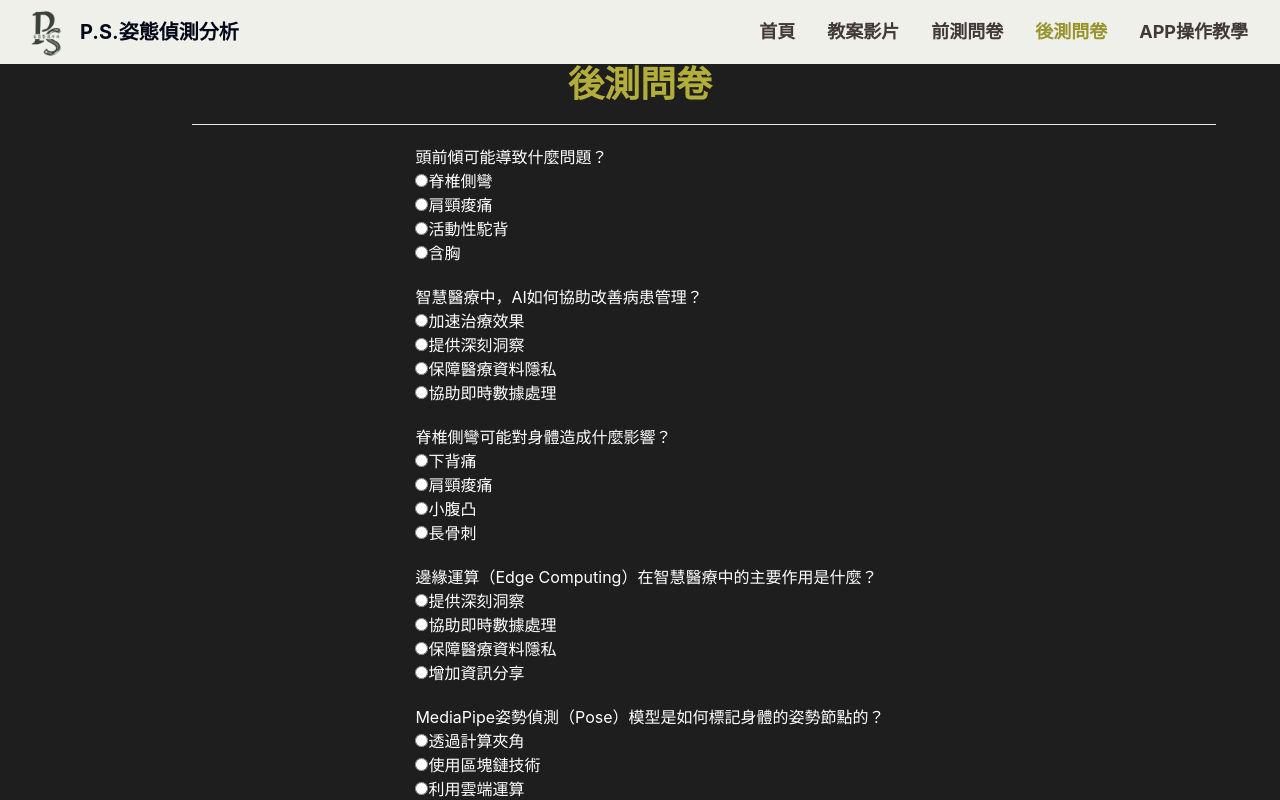
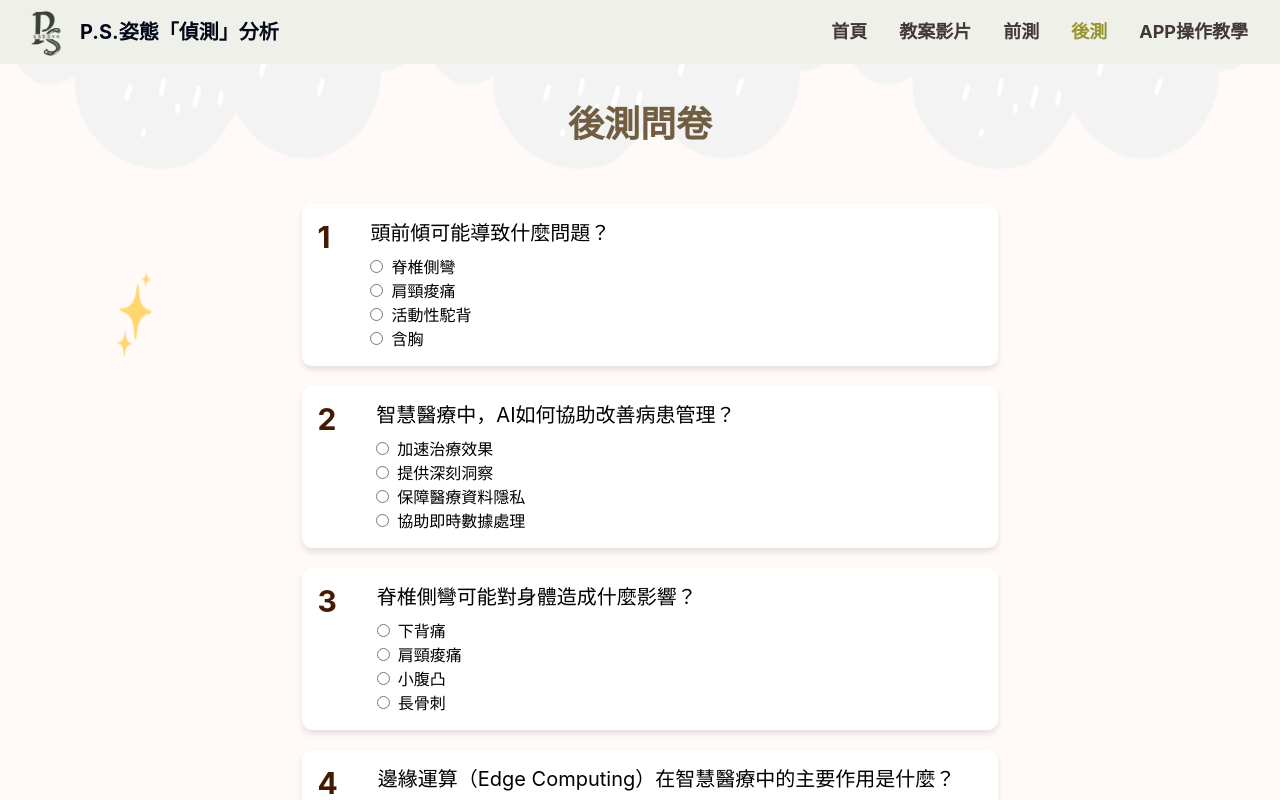
Before and after one commit to jiweihong0/form, a React (Vite) app: page /page2 in a window 1280 px wide. Shown: the top 800 px of the page. Built offline with nearby package versions, Linux system fonts and the light colour scheme.

Commit message:
fix: exam type

```diff
--- a/index.html
+++ b/index.html
@@ -3,9 +3,9 @@
   <head>
     <meta charset="UTF-8" />
     <link rel="icon" type="image/svg+xml" href="/src/assets/Logo.png" />
-    <meta name="description" content="P.S.姿態整復分析" />
+    <meta name="description" content="P.S.姿態「偵測」分析" />
     <meta name="viewport" content="width=device-width, initial-scale=1.0" />
-    <title>P.S.姿態整復分析</title>
+    <title>P.S.姿態「偵測」分析</title>
     <style>
       body {
         font-family: -apple-system, BlinkMacSystemFont, 'Segoe UI', Roboto, Oxygen, Ubuntu, Cantarell, 'Open Sans', 'Helvetica Neue', sans-serif;
--- a/src/components/Header.jsx
+++ b/src/components/Header.jsx
@@ -19,7 +19,7 @@ export default function Header() {
         <div className=' top-0 bg-[#EFF0EA] w-screen h-16 flex justify-between items-center px-4  '>
             <div className='inline-flex items-center justify-center '>
                 <img src={Logo} alt='logo' className='w-16 h-16'/>
-                <div className='text-xl font-bold'>P.S.姿態偵測分析</div>
+                <div className='text-xl font-bold'>P.S.姿態「偵測」分析</div>
             </div>
             <DropdownMenu className='invisible md:visible' >
                 <DropdownMenuTrigger>
@@ -37,10 +37,10 @@ export default function Header() {
                         <Link to='/video' className='text-lg font-bold mx-4 hover:text-[#97932D] text-[#423838]'>教案影片</Link>
                     </DropdownMenuItem>
                     <DropdownMenuItem>
-                        <Link to='/page1' className='text-lg font-bold mx-4 hover:text-[#97932D] text-[#423838]'>前測問卷</Link>
+                        <Link to='/page1' className='text-lg font-bold mx-4 hover:text-[#97932D] text-[#423838]'>前測</Link>
                     </DropdownMenuItem>
                     <DropdownMenuItem>
-                        <Link to='/page2' className='text-lg font-bold mx-4 hover:text-[#97932D] text-[#423838]'>後測問卷</Link>
+                        <Link to='/page2' className='text-lg font-bold mx-4 hover:text-[#97932D] text-[#423838]'>後測</Link>
                     </DropdownMenuItem>
                     <DropdownMenuItem>
                         <Link to='/teach' className='text-lg font-bold mx-4 hover:text-[#97932D] text-[#423838]'>APP操作教學</Link>
@@ -53,9 +53,9 @@ export default function Header() {
                 <Link to='/video' className={location.pathname === '/video' ? activeStyle : style}>
                     教案影片</Link>
                 <Link to='/page1' className={location.pathname === '/page1' ? activeStyle : style}>
-                    前測問卷</Link>
+                    前測</Link>
                 <Link to='/page2' className={location.pathname === '/page2' ? activeStyle : style}>
-                    後測問卷</Link>
+                    後測</Link>
                 <Link to='/teach' className={location.pathname === '/teach' ? activeStyle : style}>
                     APP操作教學</Link>
             </div>
--- a/src/pages/main.jsx
+++ b/src/pages/main.jsx
@@ -1,14 +1,14 @@
 import Backimage from '../assets/backimage.png';
 export default function Main() {
     return (
-        <div className='w-screen h-screen bg-cover bg-center flex justify-center ' style={{backgroundImage: `url(${Backimage})`}}>
-            <div className=' flex mt-24 w-4/5 flex-col items-center gap-10 max-w-screen-lg'>
+        <div className='flex justify-center w-screen h-screen bg-center bg-cover ' style={{backgroundImage: `url(${Backimage})`}}>
+            <div className='flex flex-col items-center w-4/5 max-w-screen-lg gap-10 mt-24 '>
 
                 <div className='text-4xl lg:ml-28 font-black text-center text-[#423838]'>發想動機</div>
-                <p className=' text-wrap lg:w-2/5 mb-2 gap-10 leading-10 lg:ml-96  animate-fade '>
+                <p className='gap-10 mb-2 text-2xl leading-10 text-wrap lg:w-2/5 lg:ml-96 animate-fade'>
                 現代人長期使用電腦、手機等3產品，同時搭配不良的姿勢，長時間累積導致各種健康問題。情況嚴重可能找時間去診所進行姿態矯正，患者對治療效果感到不確定。
                 </p>
-                <p className=' text-wrap lg:w-2/5 mb-2 gap-10 leading-10 lg:ml-96 animate-fade'>
+                <p className='gap-10 mb-2 text-2xl leading-10 text-wrap lg:w-2/5 lg:ml-96 animate-fade'>
                 於是我們開發一款姿態判斷APP，希望幫助大家在日常生活中，可以有效檢測身體姿態，提供一個有效的工具來評估治療效果。
                 </p>
 
--- a/src/pages/page1.jsx
+++ b/src/pages/page1.jsx
@@ -1,5 +1,8 @@
 import { useState } from 'react';
 import { useNavigate } from "react-router-dom";
+
+import bg from '../assets/background.png';
+import bg2 from '../assets/background2.png';
 
 
 function Page1() {
@@ -161,39 +164,48 @@ function Page1() {
   }
 
   return (
-    <div className='w-screen h-full bg-cover bg-center flex flex-col max-w-8xl justify-center items-center overflow-scroll gap-5 bg-[#1E1E1E] '>
-      <h1 className='text-4xl font-bold text-[#B3AE39]'>前測問卷</h1>
+    <div className='flex flex-col items-center justify-center w-screen h-full gap-5 overflow-scroll bg-center bg-cover max-w-8xl '
+    style={{
+        backgroundImage: `url(${bg}), url(${bg2})`,
+        backgroundSize: '100% 50%, 100% 50%',
+        backgroundRepeat: 'no-repeat, no-repeat',
+        backgroundPosition: 'top, bottom'
+    }}>
+    <h1 className='text-4xl font-bold text-[#715E42] my-10'>前測問卷</h1>
       {/* change to second test */}
 
       {/* line */}
-      <hr style={{width:"80%",marginLeft:"10%"}} />
-      <form onSubmit={handleSubmit} className='flex flex-col items-start gap-5 text-white' >
+      {/* <hr style={{width:"80%",marginLeft:"10%"}} /> */}
+      <form onSubmit={handleSubmit} className='flex flex-col items-center gap-5 text-white' >
         {json.map((item, index) => (
-          <div key={index} style={{display:"flex",flexDirection:"column",marginLeft:"20px"}}>
-            <p>{item.question}</p>
+          <div key={index} style={{display:"flex",flexDirection:"row",marginLeft:"20px",backgroundColor:"#FFFFFF",padding:"15px",borderRadius:"10px" ,width:"100%", boxShadow:"0 4px 6px 0 rgba(0, 0, 0, 0.1)"}}>
+            <p className='mr-10 text-3xl font-bold text-amber-950 '>{index+1}</p>
+            <div >
+            <p className='mb-2 text-xl text-black'>{item.question}</p>
+            <div >
+              <input type="radio" name={index} value="1" onChange={(event) => handleAnswerChange(event, index)} />
+              <label className='ml-2 text-black '>{item.option[0]}</label>
+            </div>
             <div>
-              <input type="radio" name={index} value="1" onChange={(event) => handleAnswerChange(event, index)} />
-              <label>{item.option[0]}</label>
-              </div>
-              <div>
               <input type="radio" name={index} value="2" onChange={(event) => handleAnswerChange(event, index)} />
-              <label>{item.option[1]}</label>
-              </div>
+              <label  className='ml-2 text-black'>{item.option[1]}</label>
+            </div>
               <div>
               <input type="radio" name={index} value="3" onChange={(event) => handleAnswerChange(event, index)} />
-              <label>{item.option[2]}</label>
+              <label className='ml-2 text-black'>{item.option[2]}</label>
               </div>
               <div>
               <input type="radio" name={index} value="4" onChange={(event) => handleAnswerChange(event, index)} />
-              <label>{item.option[3]}</label>
+              <label className='ml-2 text-black'>{item.option[3]}</label>
             </div>
           </div>
+        </div>
         ))}
+        <input type="submit" value="提交" className='px-5 py-2 text-xl font-bold text-black rounded-lg cursor-pointer hover:bg-amber-850 bg-[#FFF8F8] shadow-xl' />
         <br />
-        <input type="submit" value="提交" style={{marginLeft:"50%"}} />
       </form>
 
-    </div>
+  </div>
   );
 }
 
--- a/src/pages/page2.jsx
+++ b/src/pages/page2.jsx
@@ -1,5 +1,7 @@
 import { useState } from 'react';
 import {useNavigate} from "react-router-dom";
+import bg from '../assets/background.png';
+import bg2 from '../assets/background2.png';
 
 
 function Page2() {
@@ -157,40 +159,49 @@ function Page2() {
   }
 
   return (
-    <div className='w-screen h-full bg-cover bg-center flex flex-col max-w-8xl justify-center items-center overflow-scroll gap-5 bg-[#1E1E1E] '>
-    <h1 className='text-4xl font-bold text-[#B3AE39]'>後測問卷</h1>
+    <div className='flex flex-col items-center justify-center w-screen h-full gap-5 overflow-scroll bg-center bg-cover max-w-8xl '
+    style={{
+        backgroundImage: `url(${bg}), url(${bg2})`,
+        backgroundSize: '100% 50%, 100% 50%',
+        backgroundRepeat: 'no-repeat, no-repeat',
+        backgroundPosition: 'top, bottom'
+    }}>
+    <h1 className='text-4xl font-bold text-[#715E42] my-10'>後測問卷</h1>
       {/* change to second test */}
 
       {/* line */}
-      <hr style={{width:"80%",marginLeft:"10%"}} />
-      <form onSubmit={handleSubmit} className='flex flex-col items-start gap-5 text-white' >
+      {/* <hr style={{width:"80%",marginLeft:"10%"}} /> */}
+      <form onSubmit={handleSubmit} className='flex flex-col items-center gap-5 text-white' >
         {json.map((item, index) => (
-          <div key={index} style={{display:"flex",flexDirection:"column",marginLeft:"20px"}}>
-            <p>{item.question}</p>
+          <div key={index} style={{display:"flex",flexDirection:"row",marginLeft:"20px",backgroundColor:"#FFFFFF",padding:"15px",borderRadius:"10px" ,width:"100%", boxShadow:"0 4px 6px 0 rgba(0, 0, 0, 0.1)"}}>
+            <p className='mr-10 text-3xl font-bold text-amber-950 '>{index+1}</p>
+            <div >
+            <p className='mb-2 text-xl text-black'>{item.question}</p>
+            <div >
+              <input type="radio" name={index} value="1" onChange={(event) => handleAnswerChange(event, index)} />
+              <label className='ml-2 text-black '>{item.option[0]}</label>
+            </div>
             <div>
-              <input type="radio" name={index} value="1" onChange={(event) => handleAnswerChange(event, index)} />
-              <label>{item.option[0]}</label>
-              </div>
-              <div>
               <input type="radio" name={index} value="2" onChange={(event) => handleAnswerChange(event, index)} />
-              <label>{item.option[1]}</label>
-              </div>
+              <label  className='ml-2 text-black'>{item.option[1]}</label>
+            </div>
               <div>
               <input type="radio" name={index} value="3" onChange={(event) => handleAnswerChange(event, index)} />
-              <label>{item.option[2]}</label>
+              <label className='ml-2 text-black'>{item.option[2]}</label>
               </div>
               <div>
               <input type="radio" name={index} value="4" onChange={(event) => handleAnswerChange(event, index)} />
-              <label>{item.option[3]}</label>
+              <label className='ml-2 text-black'>{item.option[3]}</label>
             </div>
           </div>
+        </div>
         ))}
+        <input type="submit" value="提交" className='px-5 py-2 text-xl font-bold text-black rounded-lg cursor-pointer hover:bg-amber-850 bg-[#FFF8F8] shadow-xl' />
         <br />
-        <input type="submit" value="提交" style={{marginLeft:"50%"}} />
       </form>
 
-    </div>
-  );
+  </div>
+);
 }
 
 export default Page2;
```
Also changed, not shown: src/assets/background.png (added), src/assets/background2.png (added).
